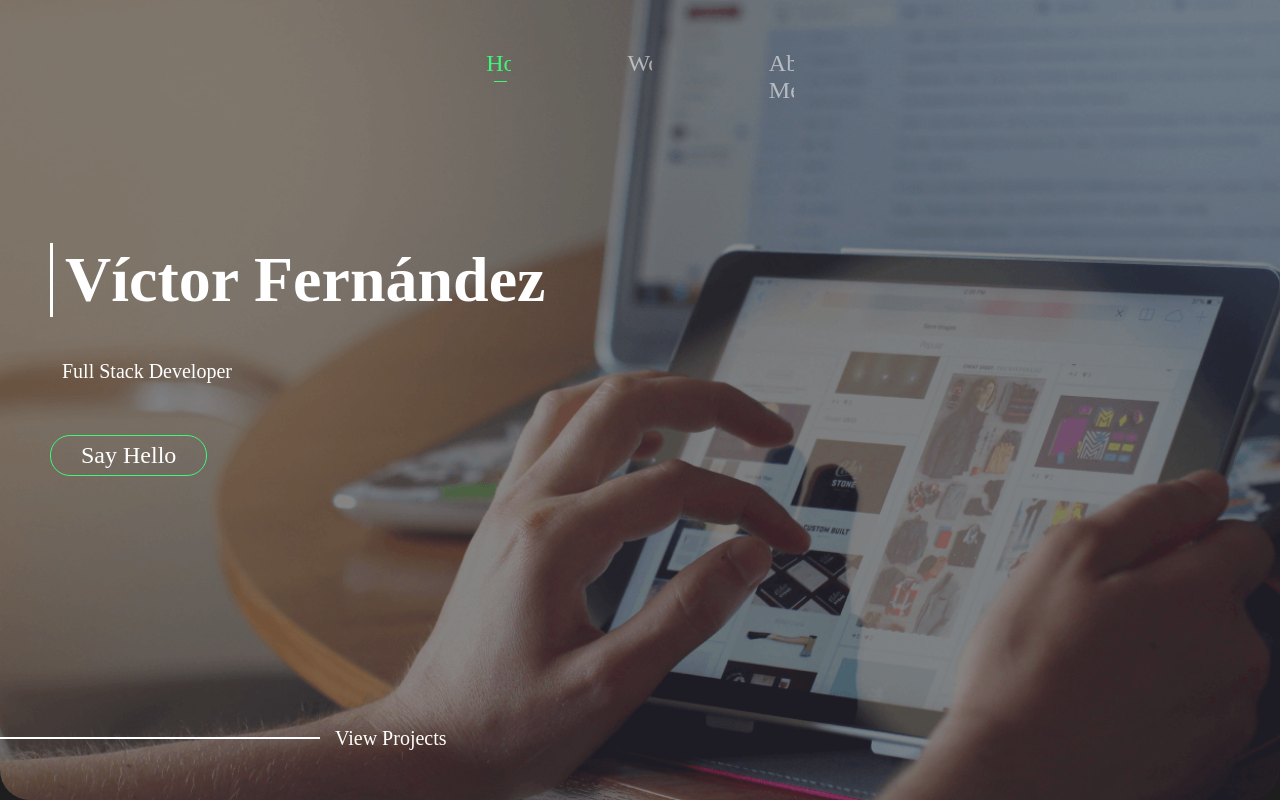
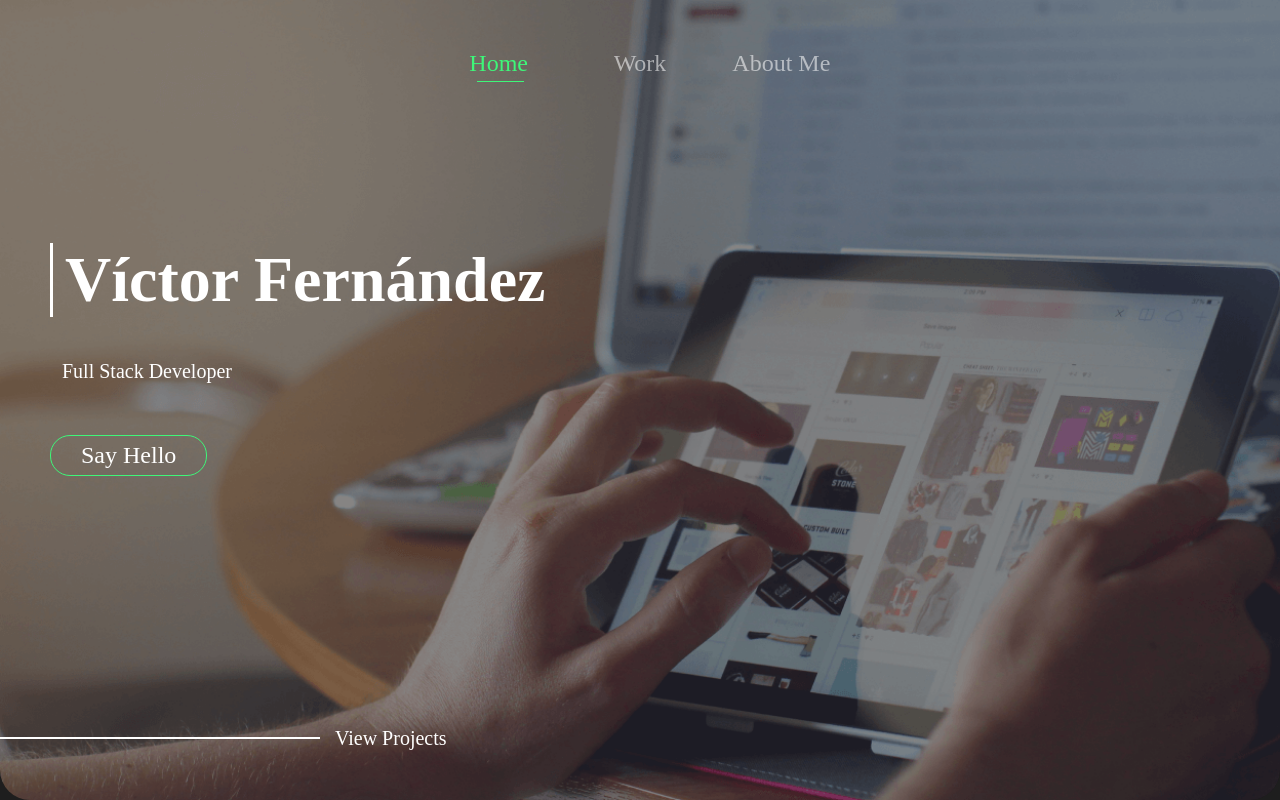
Before and after one commit to VicDario/my-portfolio, a Next.js app: page /#about-me in a window 1280 px wide. Shown: the top 800 px of the page. Built offline with nearby package versions, Linux system fonts and the light colour scheme.

Commit message:
[Fix] Desktop navbar

```diff
--- a/components/navbar/navbar.module.scss
+++ b/components/navbar/navbar.module.scss
@@ -44,6 +44,7 @@
                 width: max-content;
                 a {
                     color: #ffffff8c;
+                    width: max-content;
                 }
                 &.active {
                     background-color: transparent;
```
